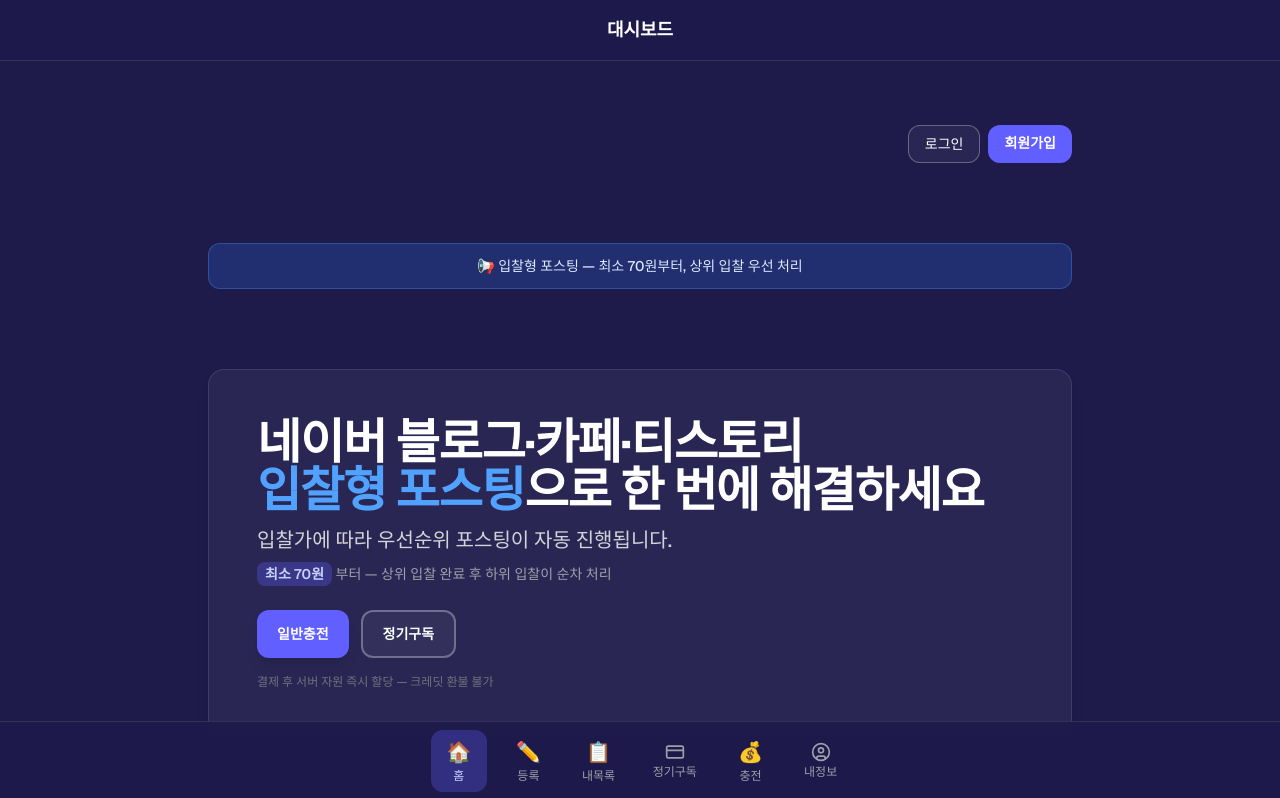
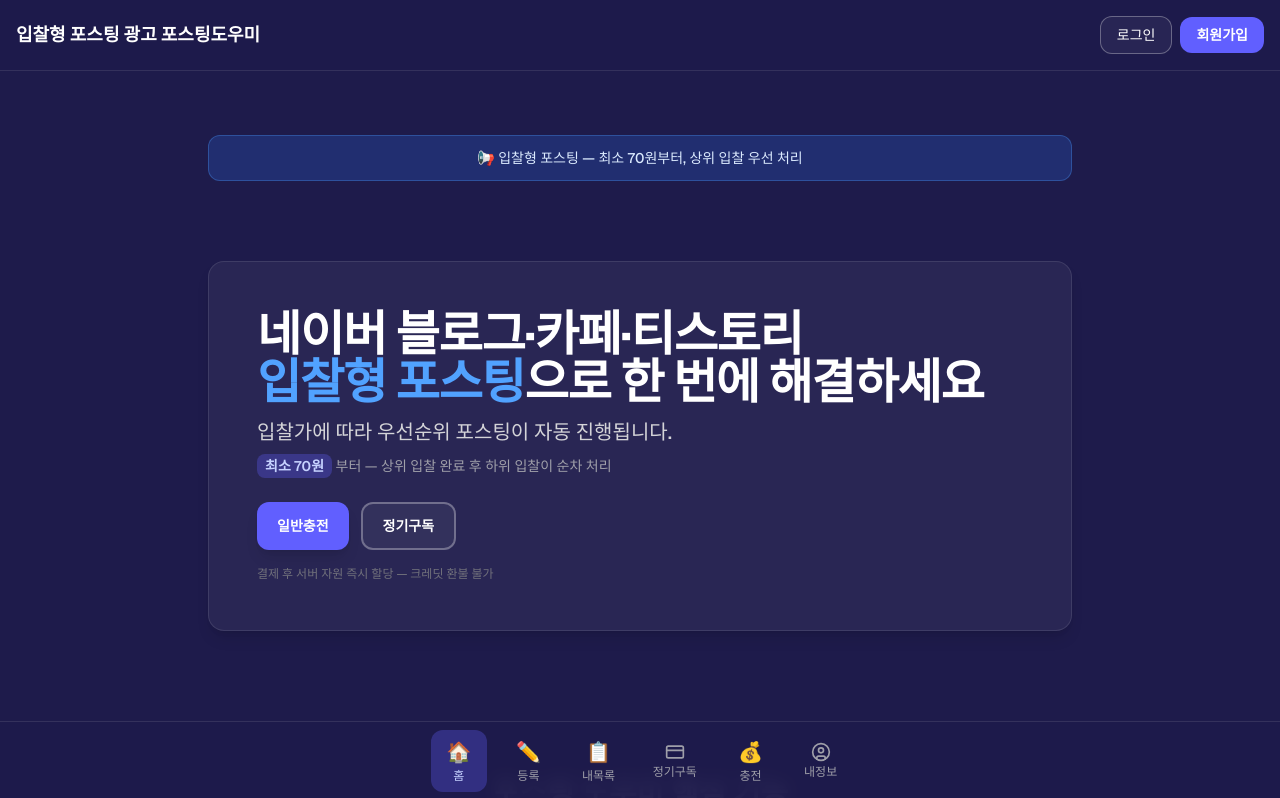
Before and after one commit to chochoonwon-cupang/posting-sass, a Next.js app: page /dashboard in a window 1280 px wide. Shown: the top 798 px of the page. Built offline with nearby package versions, Linux system fonts and the light colour scheme; no server answers.

Commit message:
Move dashboard summary to settings, rename settings to my info, redesign dashboard intro

```diff
--- a/app/dashboard/page.tsx
+++ b/app/dashboard/page.tsx
@@ -1,3 +1,4 @@
+import Link from "next/link";
 import { createClient } from "@/src/lib/supabase/server";
 import { MobileShell } from "@/components/layout/MobileShell";
 import DashboardHome from "@/src/components/dashboard/DashboardHome";
@@ -10,9 +11,36 @@
     data: { user },
   } = await supabase.auth.getUser();
 
+  const headerRight = user ? (
+    <Link
+      href="/settings"
+      prefetch={false}
+      className="rounded-xl border border-white/30 bg-white/5 px-4 py-2 text-sm font-medium text-white transition-colors hover:bg-white/10"
+    >
+      내정보
+    </Link>
+  ) : (
+    <>
+      <Link
+        href="/login"
+        prefetch={false}
+        className="rounded-xl border border-white/30 bg-white/5 px-4 py-2 text-sm font-medium text-white transition-colors hover:bg-white/10"
+      >
+        로그인
+      </Link>
+      <Link
+        href="/signup"
+        prefetch={false}
+        className="rounded-xl bg-indigo-500 px-4 py-2 text-sm font-semibold text-white transition-colors hover:bg-indigo-600"
+      >
+        회원가입
+      </Link>
+    </>
+  );
+
   return (
-    <MobileShell title="대시보드" wide>
-      <DashboardHome isLoggedIn={!!user} />
+    <MobileShell title="입찰형 포스팅 광고 포스팅도우미" wide headerRight={headerRight}>
+      <DashboardHome />
     </MobileShell>
   );
 }
--- a/components/layout/MobileShell.tsx
+++ b/components/layout/MobileShell.tsx
@@ -13,6 +13,7 @@
   children: ReactNode;
   showNav?: boolean;
   wide?: boolean;
+  headerRight?: ReactNode;
 }
 
 export function MobileShell({
@@ -20,11 +21,13 @@
   children,
   showNav = true,
   wide = false,
+  headerRight,
 }: MobileShellProps) {
   return (
     <div className="flex min-h-screen flex-col bg-[#1e1b4b]">
-      <header className="sticky top-0 z-40 border-b border-white/10 bg-[#1e1b4b]/95 px-4 py-4 backdrop-blur-sm">
-        <h1 className="text-center text-lg font-bold text-white">{title}</h1>
+      <header className="sticky top-0 z-40 flex items-center justify-between gap-4 border-b border-white/10 bg-[#1e1b4b]/95 px-4 py-4 backdrop-blur-sm">
+        <h1 className="text-left text-base font-bold text-white md:text-lg">{title}</h1>
+        {headerRight && <div className="flex shrink-0 items-center gap-2">{headerRight}</div>}
       </header>
 
       <main
--- a/src/components/dashboard/DashboardHome.tsx
+++ b/src/components/dashboard/DashboardHome.tsx
@@ -1,6 +1,5 @@
 "use client";
 
-import Link from "next/link";
 import { EventBanner } from "@/components/landing/EventBanner";
 import { HeroSection } from "@/components/landing/HeroSection";
 import { PainSection } from "@/components/landing/PainSection";
@@ -10,42 +9,10 @@
 import { RefundNotice } from "@/components/landing/RefundNotice";
 import { FinalCTA } from "@/components/landing/FinalCTA";
 
-interface DashboardHomeProps {
-  isLoggedIn?: boolean;
-}
-
-export default function DashboardHome({ isLoggedIn = false }: DashboardHomeProps) {
+export default function DashboardHome() {
   return (
     <div className="min-h-[calc(100vh-64px)] bg-[#1e1b4b]">
       <div className="space-y-16 py-8 md:space-y-20 md:py-12">
-        <div className="flex justify-end gap-2">
-          {isLoggedIn ? (
-            <Link
-              href="/settings"
-              prefetch={false}
-              className="rounded-xl border border-white/30 bg-white/5 px-4 py-2 text-sm font-medium text-white transition-colors hover:bg-white/10"
-            >
-              내정보
-            </Link>
-          ) : (
-            <>
-              <Link
-                href="/login"
-                prefetch={false}
-                className="rounded-xl border border-white/30 bg-white/5 px-4 py-2 text-sm font-medium text-white transition-colors hover:bg-white/10"
-              >
-                로그인
-              </Link>
-              <Link
-                href="/signup"
-                prefetch={false}
-                className="rounded-xl bg-indigo-500 px-4 py-2 text-sm font-semibold text-white transition-colors hover:bg-indigo-600"
-              >
-                회원가입
-              </Link>
-            </>
-          )}
-        </div>
         <EventBanner />
         <HeroSection />
 
```
